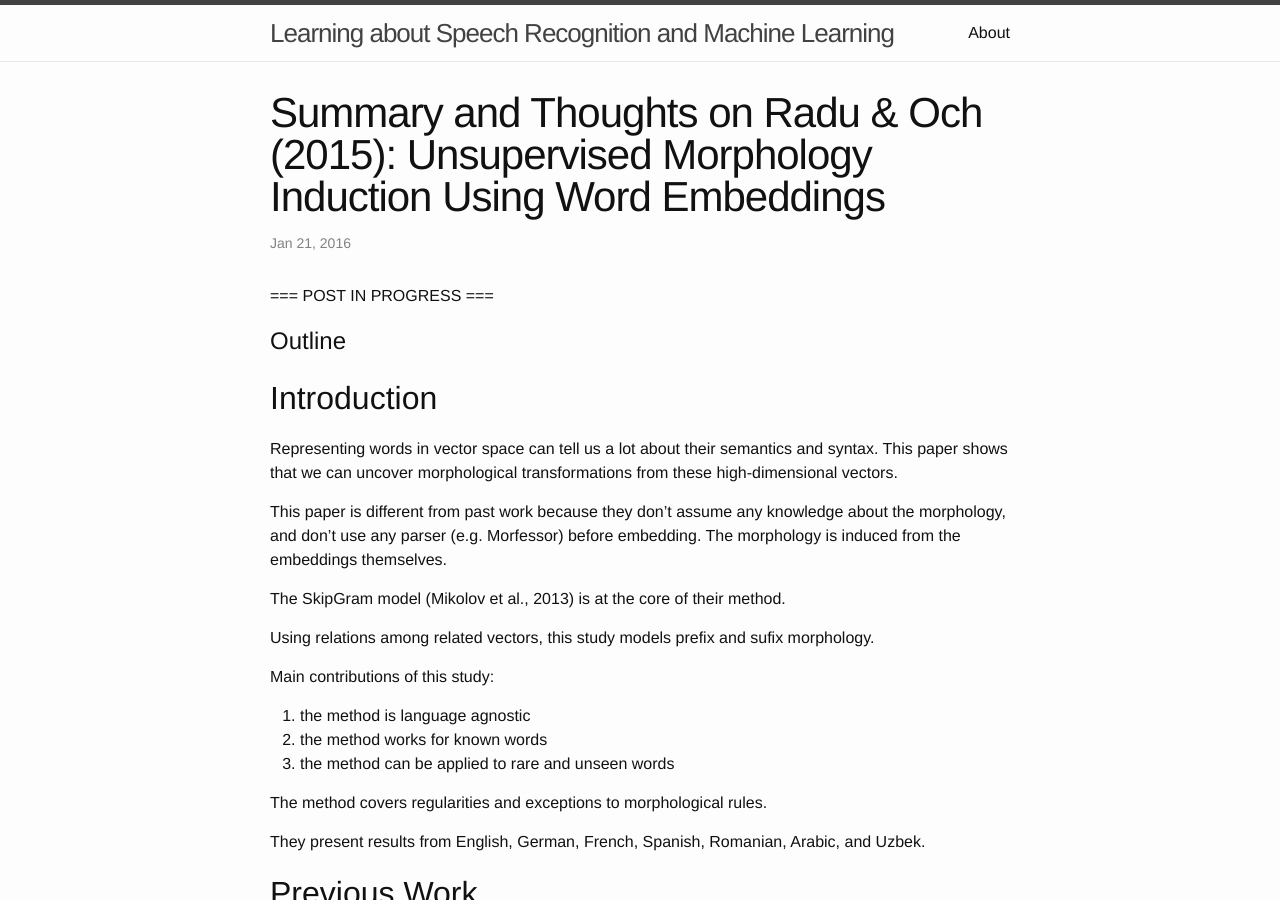
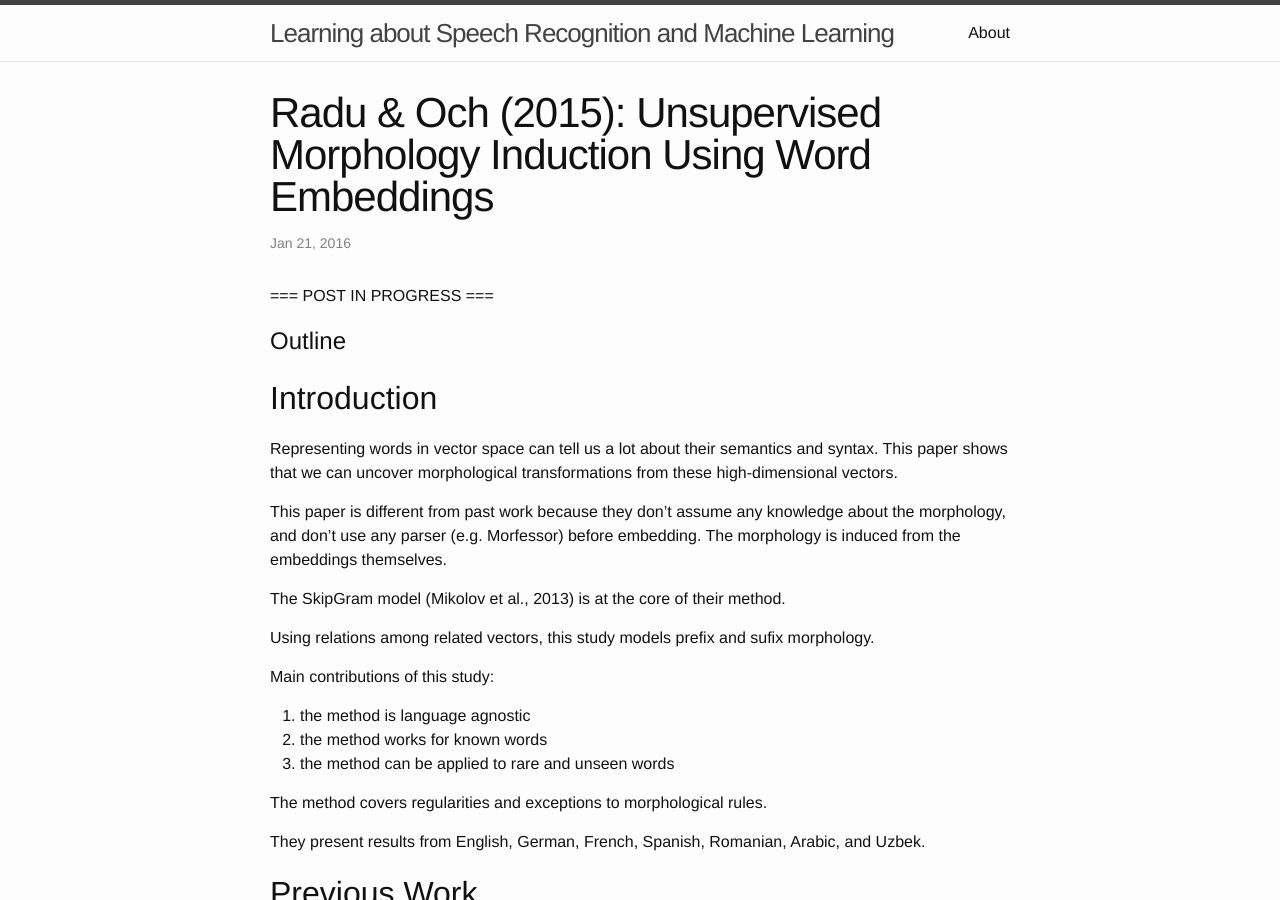
Before and after one commit to JRMeyer/jrmeyer.github.io, a Jekyll site: the page built from _posts/2016-01-20-Soricut-and-Och-2015.markdown, in a window 1280 px wide and 900 px high. Built offline with Jekyll 4.4.1, drawn with Linux system fonts in a browser that asks for light colours; formulas are drawn with MathJax 3; comment, search, counter and statistics services are not loaded.

Commit message:
figured out how to center align a table in kramdown

```diff
--- a/_posts/2016-01-20-Soricut-and-Och-2015.markdown
+++ b/_posts/2016-01-20-Soricut-and-Och-2015.markdown
@@ -1,6 +1,6 @@
 ---
 layout: post
-title:  "Summary and Thoughts on Radu & Och (2015): Unsupervised Morphology Induction Using Word Embeddings"
+title:  "Radu & Och (2015): Unsupervised Morphology Induction Using Word Embeddings"
 date:   2016-01-20 22:03:04 -0700
 categories: review
 comments: True
@@ -68,12 +68,12 @@
 
 Examples of extracted candidate rules:
 
-
 | $$\texttt{type:from:to}$$ | $$(w_1,w_2)$$ |
 |:---------------------------|:---------------|
 | $$\texttt{suffix:ed:ing}$$ | $$(crossed,crossing)$$ |
 | $$\texttt{prefix:un:$\epsilon$}$$ | $$(unfriend,friend)$$ |
 | $$\texttt{prefix:S:$\epsilon$}$$ | $$(Scope,cope)$$ |
+{: align="center"}
 
 <br>
 As in these examples, sometimes there were errors.
```
